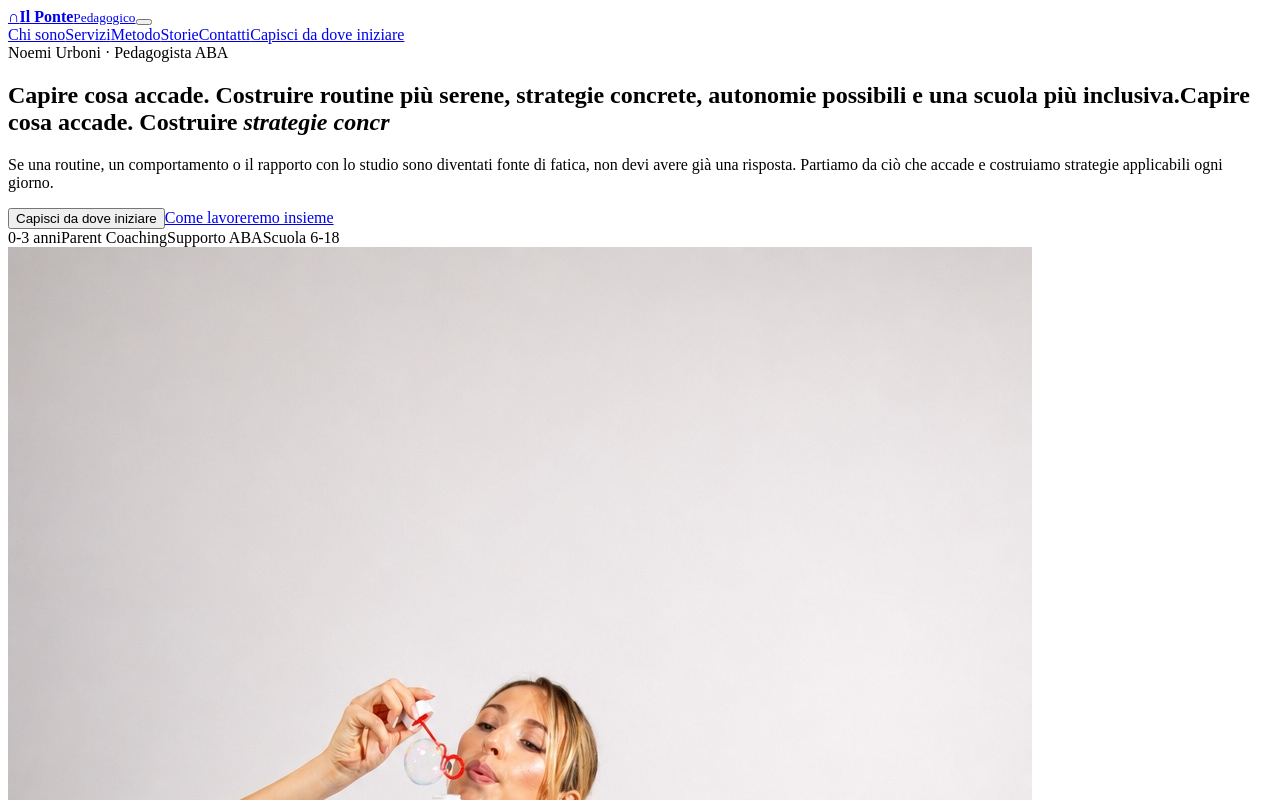
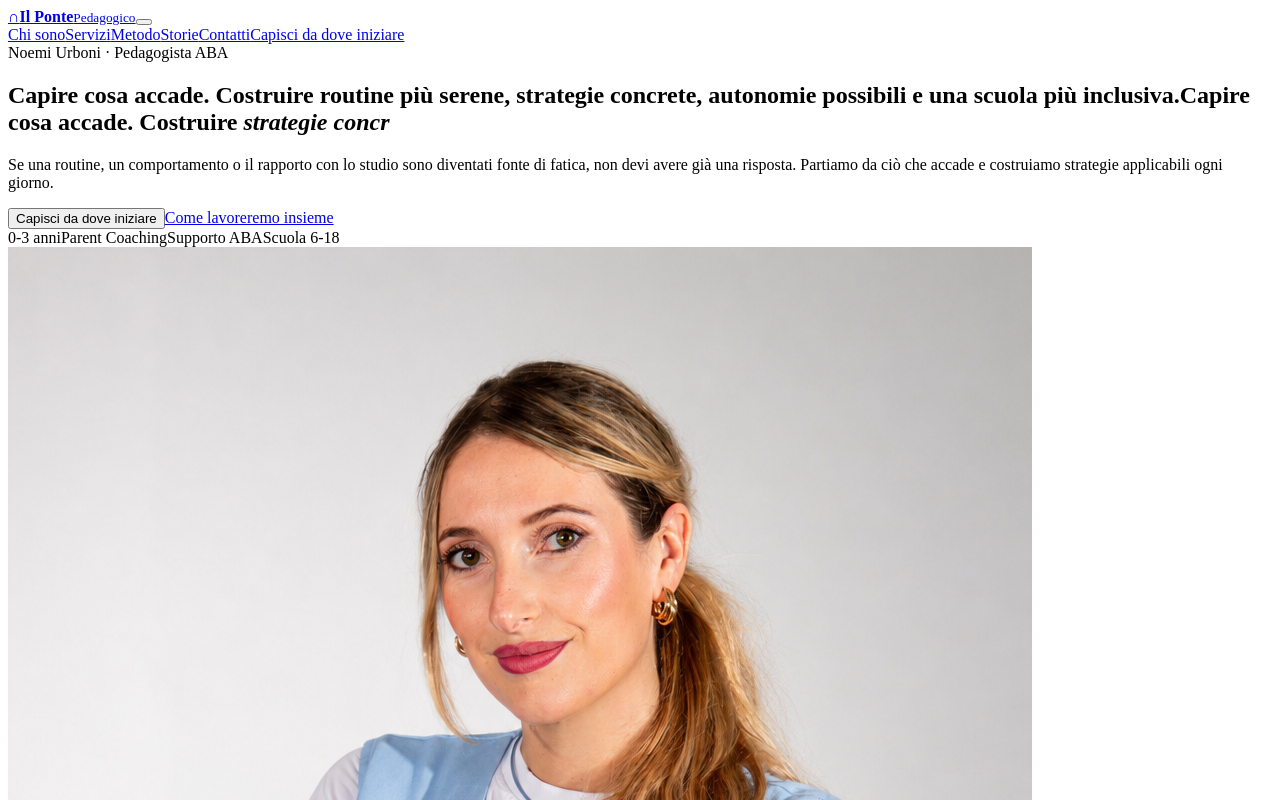
Before and after one commit to Eulab-EugenioRenna/ilPontePedagogico, a React (Vite) app: page / in a window 1280 px wide. Shown: the top 800 px of the page. Built offline with nearby package versions, Linux system fonts and the light colour scheme; the HTML template or start-up script is replaced by a standard one.

Commit message:
fix: centra il ritratto nella hero

```diff
--- a/src/components/Hero.jsx
+++ b/src/components/Hero.jsx
@@ -34,7 +34,7 @@ export default function Hero({ onPrimary }) {
       <aside id="chi-sono" className="portrait-card hero-profile" data-reveal aria-labelledby="hero-profile-title">
         <div className="hero-profile-photo">
           <img
-            src="/shooting-noemi-13.jpg"
+            src="/noemi-6.png"
             alt="Noemi Urboni durante un’attività educativa"
           />
           <span className="hero-profile-badge">7+ anni<br />di esperienza</span>
--- a/src/styles.css
+++ b/src/styles.css
@@ -444,7 +444,7 @@ h3 { font-size: 1.28rem; line-height: 1.25; }
 .hero-profile-photo img {
   height: 100%;
   object-fit: cover;
-  object-position: center 54%;
+  object-position: center center;
   width: 100%;
 }
 
```
Also changed, not shown: public/noemi-6.png (added).
